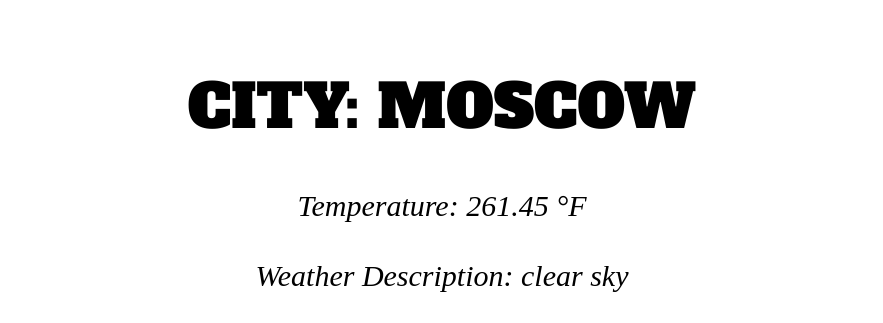
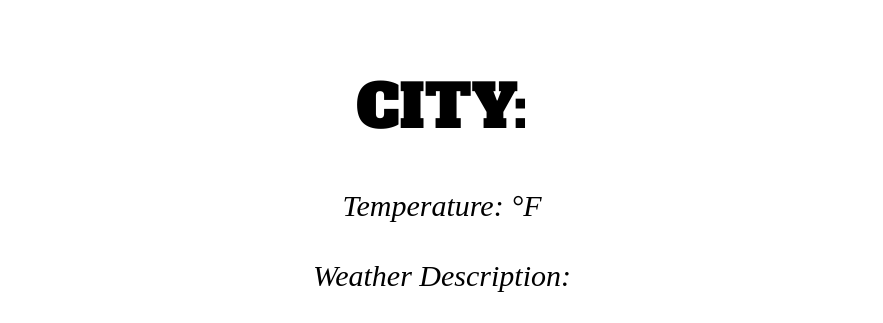
Before and after one commit to lakshmigalla/api_party, a React (Create React App) app: page /openweathermap/1 in a window 1280 px wide. Shown: the part 821-1144 px from the top of the page, without its empty margins (198-1081 px from the left). Built offline with nearby package versions, Linux system fonts and the light colour scheme; no server answers; a web font is replaced by a local one.

Commit message:
Made changes to second API

```diff
--- a/src/WeatherLocation.js
+++ b/src/WeatherLocation.js
@@ -9,23 +9,23 @@ class WeatherLocation extends Component {
                "list": [
                    {
                     "main": {
-                       "temp": 261.45,
-                       "humidity": 79
+                       "temp": '',
+                       "humidity": ''
                    },
 
                     "weather": [
                         {
-                            "main": "Clear",
-                            "description": "clear sky"
+                            "main": '',
+                            "description": ''
                         }
                     ]
                 }
                ],
                "city": {
-                    "name": "Moscow",
+                    "name": '',
                     "coord": {
-                        "lat": 55.7522,
-                        "lon": 37.6156
+                        "lat": '',
+                        "lon": ''
                     }
                }
             }
@@ -52,9 +52,9 @@ class WeatherLocation extends Component {
 
         return (
             <div className="WeatherLocation">
-                <h1>City: {this.state.location.city.name}</h1>
-                <h3>Temperature: {this.state.location.list[0].main.temp} °F</h3>
-                <h3>Weather Description: {this.state.location.list[0].weather[0].description}</h3>
+                <h1>City: {location.city.name}</h1>
+                <h3>Temperature: {location.list[0].main.temp} °F</h3>
+                <h3>Weather Description: {location.list[0].weather[0].description}</h3>
             </div>
         )
     }
```
